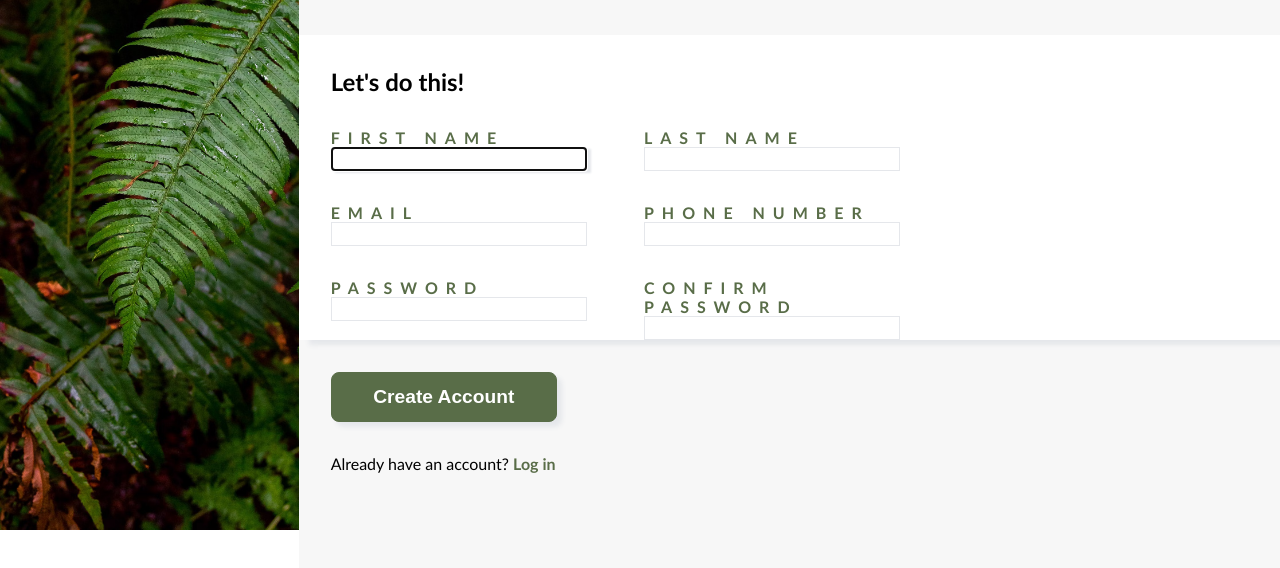
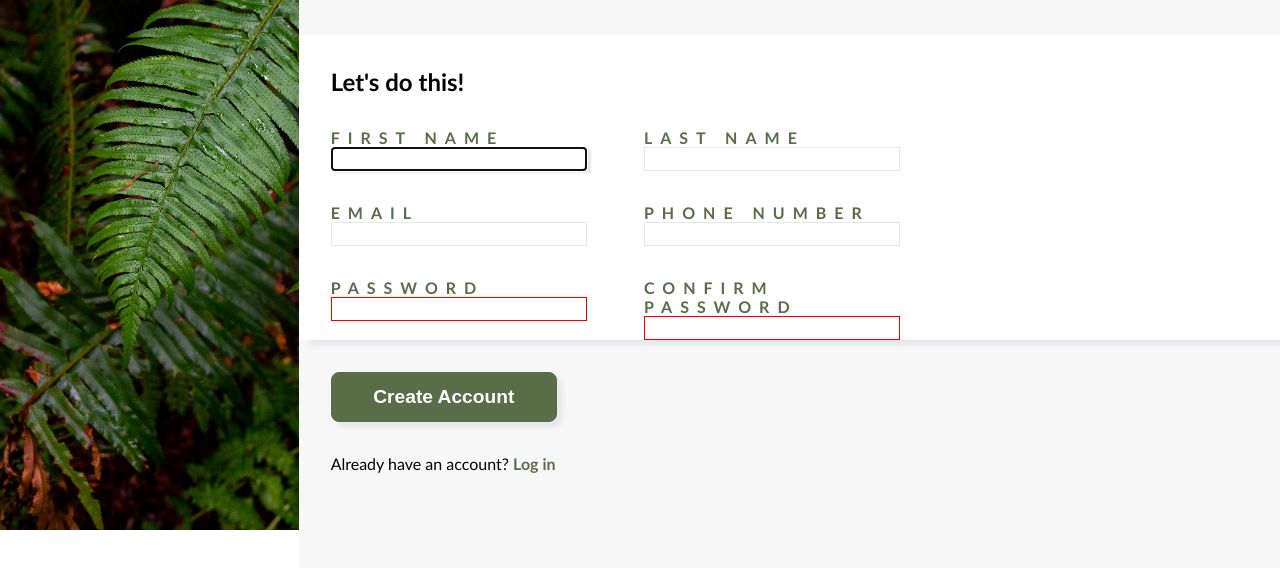
Before and after one commit to replakcan/Sign-up-Form, a plain HTML site: page index.html in a window 1280 px wide. Shown: the part 270-838 px from the top of the page. Drawn offline with Linux system fonts and the light colour scheme.

Commit message:
Gives basic form validation

```diff
--- a/index.html
+++ b/index.html
@@ -53,7 +53,13 @@
 
           <div>
             <label for="password">PASSWORD</label>
-            <input type="password" id="password" name="password" minlength="8" />
+            <input
+              type="password"
+              id="password"
+              name="password"
+              minlength="8"
+              required
+            />
           </div>
 
           <div>
@@ -63,6 +69,7 @@
               id="confirmPassword"
               name="confirm_password"
               minlength="8"
+              required
             />
           </div>
         </fieldset>
```
